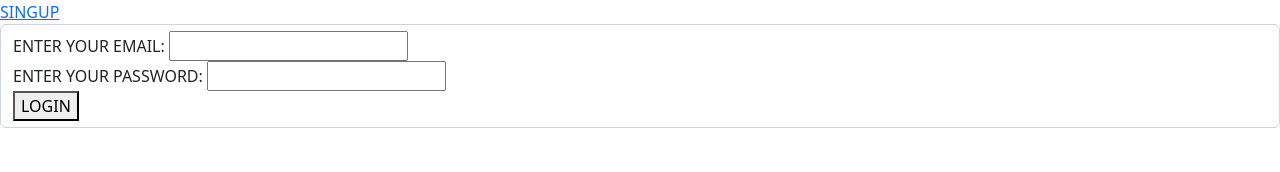
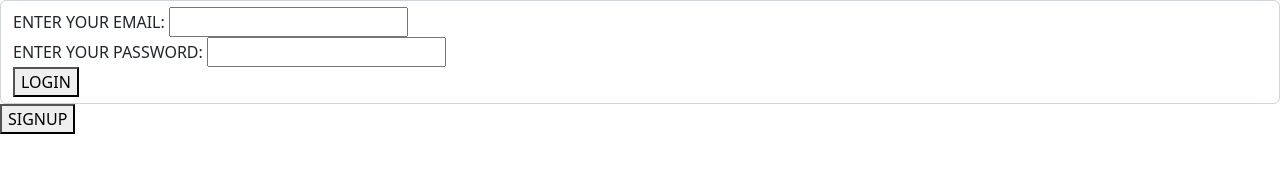
Before and after one commit to suryadwivedi2/chatapp, a website: page frontend/login/login.html in a window 1280 px wide. Drawn offline with nearby package versions, Linux system fonts and the light colour scheme.

Commit message:
frontend_login

```diff
--- a/frontend/login/login.html
+++ b/frontend/login/login.html
@@ -12,7 +12,7 @@
 
 <body>
     <header>
-        <a href="../signup/signup.html">SINGUP</a>
+
     </header>
     <main>
         <form action="#" onsubmit="getformvalue(event)" class="form-control">
@@ -24,6 +24,7 @@
             <br>
             <button type="submit">LOGIN</button>
         </form>
+        <button onclick="redirect(event)">SIGNUP</button>
     </main>
     <script src="https://cdnjs.cloudflare.com/ajax/libs/axios/1.4.0/axios.min.js"></script>
     <script src="login.js"></script>
--- a/frontend/login/login.js
+++ b/frontend/login/login.js
@@ -1,3 +1,9 @@
+function redirect(event){
+    event.preventDefault();
+    window.location.href='../signup/signup.html';
+}
+
+
 async function getformvalue(event){
     event.preventDefault();
 try{
```
Also changed, not shown: frontend/signup/signup.html (+2 -3 lines), frontend/signup/signup.js (+7 -0 lines).
